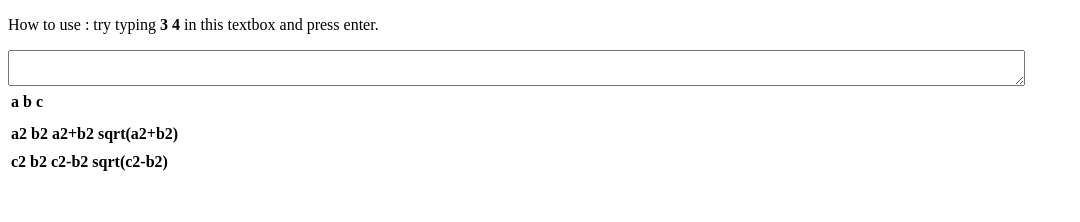
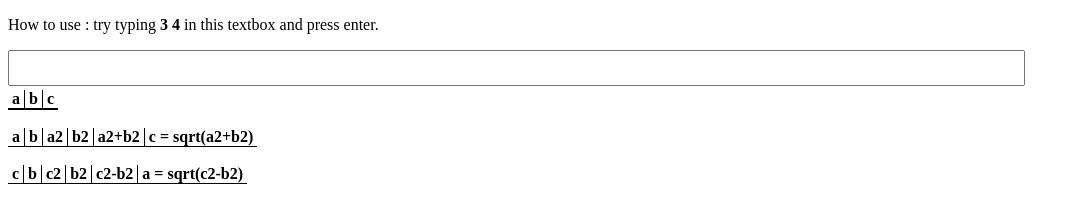
Before and after one commit to altilunium/PythagorasCalculator, a plain HTML site: page index.html in a window 1280 px wide. Shown: the whole page, without its empty margins (0-1080 px from the left). Drawn offline with Linux system fonts and the light colour scheme.

Commit message:
Add files via upload

```diff
--- a/index.html
+++ b/index.html
@@ -8,9 +8,36 @@
 	width: 80%
 }
 
+textarea{
+	resize:none;
+}
+
 .h {
 	font-weight: 600;
 }
+
+
+
+table {
+  border-collapse: collapse;
+}
+table td {
+  border: 1px solid black;
+  padding: 0px 4px;
+}
+table tr:first-child td {
+  border-top: 0;
+}
+table tr td:first-child {
+  border-left: 0;
+}
+table tr:last-child td {
+  border-bottom: 0;
+}
+table tr td:last-child {
+  border-right: 0;
+}
+
 
 </style>
 </head>
@@ -20,6 +47,7 @@
 
 	<textarea id="input"></textarea>
 
+<br>
 
 	<table>
 	<tr class="h">
@@ -38,37 +66,46 @@
 		<td id="c2"></td>
 	</tr>
 	</table>
-
+	<br>
 
 
 	<table>
 	<tr class="h">
+		<td>a</td>
+		<td>b</td>
 		<td>a2</td>
 		<td>b2</td>
 		<td>a2+b2</td>
-		<td>sqrt(a2+b2)</td>
+		<td>c = sqrt(a2+b2)</td>
 	</tr>
 	<tr>
+		<td id="i1"></td>
+		<td id="i2"></td>
 		<td id="s1"></td>
 		<td id="s2"></td>
 		<td id="s3"></td>
-		<td id="s4"></td>
+		<td id="s4" class="h"></td>
 	</tr>
 	</table>
 
+<br>
 
 	<table>
 	<tr class="h">
+		<td>c</td>
+		<td>b</td>
 		<td>c2</td>
 		<td>b2</td>
 		<td>c2-b2</td>
-		<td>sqrt(c2-b2)</td>
+		<td>a = sqrt(c2-b2)</td>
 	</tr>
 	<tr>
+		<td id="i3"></td>
+		<td id="i4"></td>
 		<td id="d1"></td>
 		<td id="d2"></td>
 		<td id="d3"></td>
-		<td id="d4"></td>
+		<td id="d4" class="h"></td>
 	</tr>
 	</table>
 
@@ -90,6 +127,11 @@
 	var d2 = document.getElementById("d2")
 	var d3 = document.getElementById("d3")
 	var d4 = document.getElementById("d4")
+	var i1 = document.getElementById("i1")
+	var i2 = document.getElementById("i2")
+	var i3 = document.getElementById("i3")
+	var i4 = document.getElementById("i4")
+
 
 	function ab(a,b){
 		var aa = parseFloat(a)
@@ -128,6 +170,8 @@
 			var a = parseFloat(input_string[0])
 			var b = parseFloat(input_string[1])
 
+			i1.innerHTML = a
+			i2.innerHTML = b
 			s1.innerHTML = Math.pow(a,2)
 			s2.innerHTML = Math.pow(b,2)
 			s3.innerHTML = Math.pow(a,2) + Math.pow(b,2)
@@ -144,6 +188,8 @@
 			var b = parseFloat(input_string[0])
 			var c = parseFloat(input_string[1])
 
+			i3.innerHTML = c
+			i4.innerHTML = b
 			d1.innerHTML = Math.pow(c,2)
 			d2.innerHTML = Math.pow(b,2)
 			d3.innerHTML = Math.pow(c,2) - Math.pow(b,2)
```
